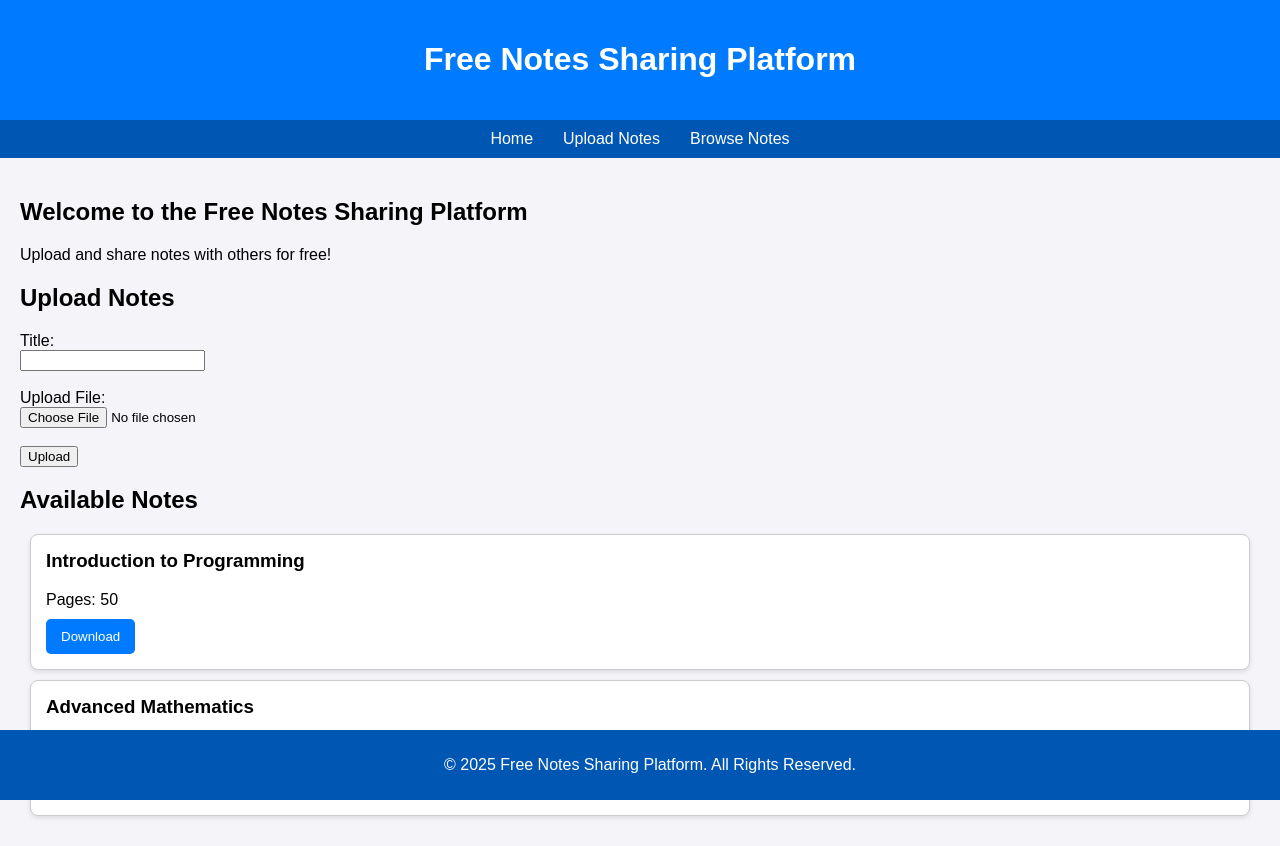
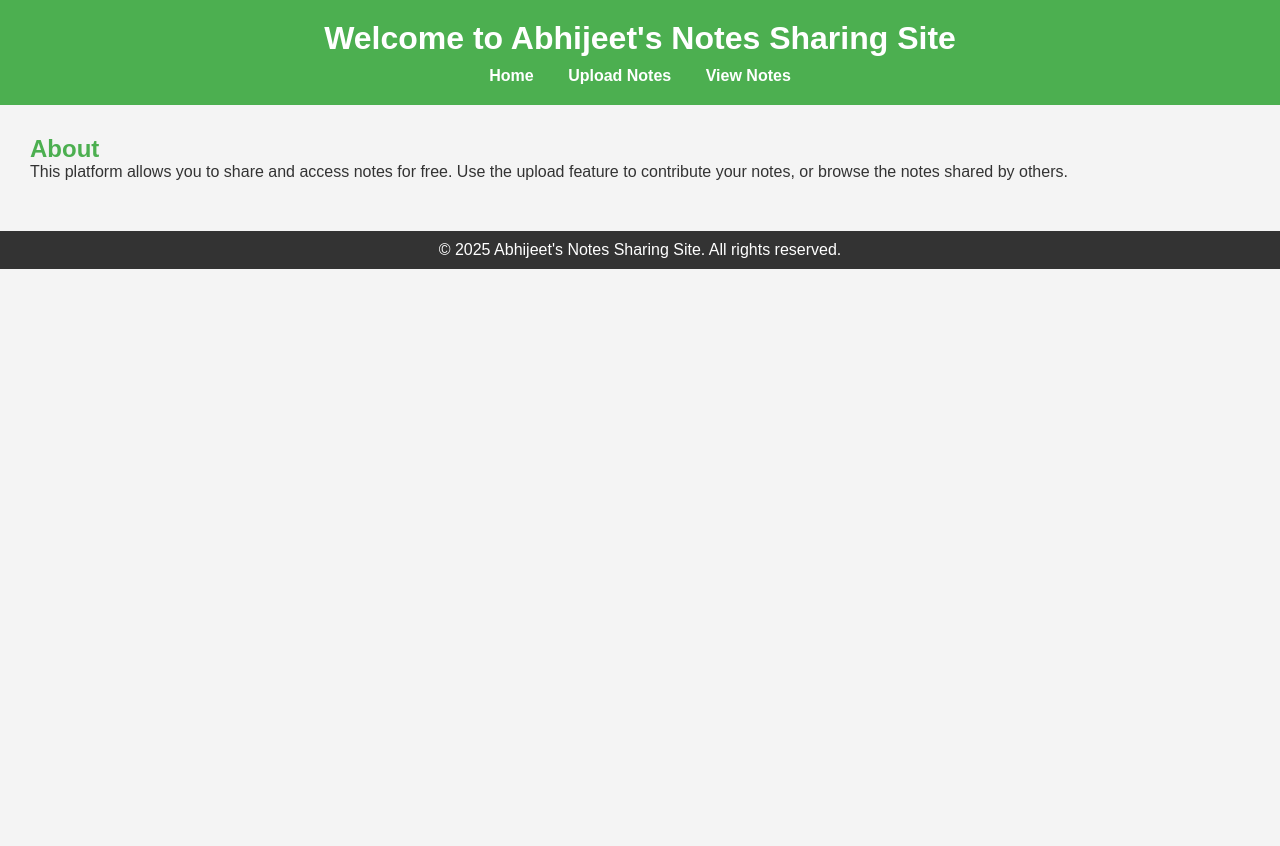
Before and after one commit to samudhan2008/-Sharing-Site, a Flask app: page / in a window 1280 px wide. After the commit the page ends 269 px from the top, so only its background shows below. Run offline with Flask 2, Linux system fonts and the light colour scheme.

Commit message:
Update index.html

```diff
--- a/templates/index.html
+++ b/templates/index.html
@@ -3,120 +3,26 @@
 <head>
     <meta charset="UTF-8">
     <meta name="viewport" content="width=device-width, initial-scale=1.0">
-    <title>Free Notes Sharing Platform</title>
-    <style>
-        body {
-            font-family: Arial, sans-serif;
-            margin: 0;
-            padding: 0;
-            background-color: #f4f4f9;
-        }
-        header {
-            background: #007bff;
-            color: white;
-            text-align: center;
-            padding: 20px;
-        }
-        nav {
-            display: flex;
-            justify-content: center;
-            background: #0056b3;
-            padding: 10px;
-        }
-        nav a {
-            color: white;
-            margin: 0 15px;
-            text-decoration: none;
-        }
-        nav a:hover {
-            text-decoration: underline;
-        }
-        main {
-            padding: 20px;
-        }
-        .card {
-            border: 1px solid #ccc;
-            padding: 15px;
-            border-radius: 8px;
-            margin: 10px;
-            background: white;
-            box-shadow: 0 2px 5px rgba(0, 0, 0, 0.1);
-        }
-        .card h3 {
-            margin-top: 0;
-        }
-        .card p {
-            margin: 10px 0;
-        }
-        .card button {
-            background: #007bff;
-            color: white;
-            border: none;
-            padding: 10px 15px;
-            border-radius: 5px;
-            cursor: pointer;
-        }
-        .card button:hover {
-            background: #0056b3;
-        }
-        footer {
-            text-align: center;
-            padding: 10px;
-            background: #0056b3;
-            color: white;
-            position: fixed;
-            bottom: 0;
-            width: 100%;
-        }
-    </style>
+    <title>Abhijeet's Notes Sharing Site</title>
+    <link rel="stylesheet" href="/static/style.css">
 </head>
 <body>
-
     <header>
-    <h1>Free Notes Sharing Platform</h1>
+        <h1>Welcome to Abhijeet's Notes Sharing Site</h1>
+        <nav>
+            <a href="/">Home</a>
+            <a href="/upload">Upload Notes</a>
+            <a href="/notes">View Notes</a>
+        </nav>
     </header>
-
-<nav>
-    <a href="#home">Home</a>
-    <a href="#upload">Upload Notes</a>
-    <a href="#browse">Browse Notes</a>
-</nav>
-
     <main>
-    <section id="home">
-        <h2>Welcome to the Free Notes Sharing Platform</h2>
-        <p>Upload and share notes with others for free!</p>
-    </section>
-
-    <section id="upload">
-        <h2>Upload Notes</h2>
-        <form action="/upload" method="POST" enctype="multipart/form-data">
-            <label for="title">Title:</label><br>
-            <input type="text" id="title" name="title" required><br><br>
-            <label for="file">Upload File:</label><br>
-            <input type="file" id="file" name="file" accept=".pdf,.doc,.docx" required><br><br>
-            <button type="submit">Upload</button>
-        </form>
-    </section>
-
-    <section id="browse">
-        <h2>Available Notes</h2>
-        <div class="card">
-            <h3>Introduction to Programming</h3>
-            <p>Pages: 50</p>
-            <button>Download</button>
-        </div>
-        <div class="card">
-            <h3>Advanced Mathematics</h3>
-            <p>Pages: 30</p>
-            <button>Download</button>
-        </div>
+        <section>
+            <h2>About</h2>
+            <p>This platform allows you to share and access notes for free. Use the upload feature to contribute your notes, or browse the notes shared by others.</p>
         </section>
     </main>
-
     <footer>
-    <p>&copy; 2025 Free Notes Sharing Platform. All Rights Reserved.</p>
+        <p>&copy; 2025 Abhijeet's Notes Sharing Site. All rights reserved.</p>
     </footer>
-
 </body>
 </html>
```
Lines whose indentation alone changed are shown as unchanged.
